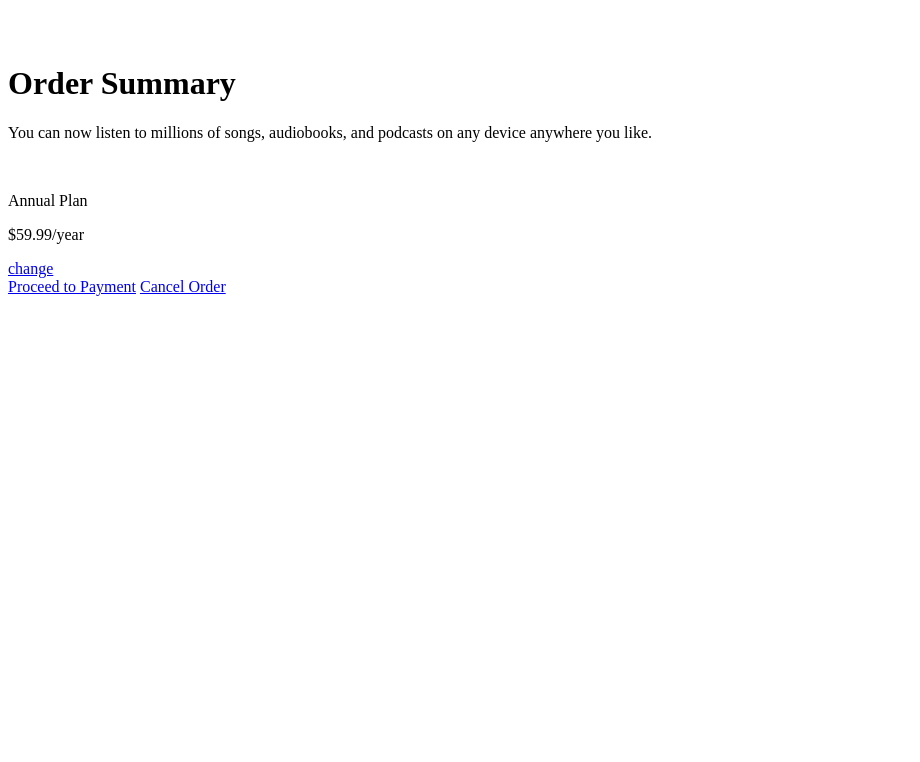
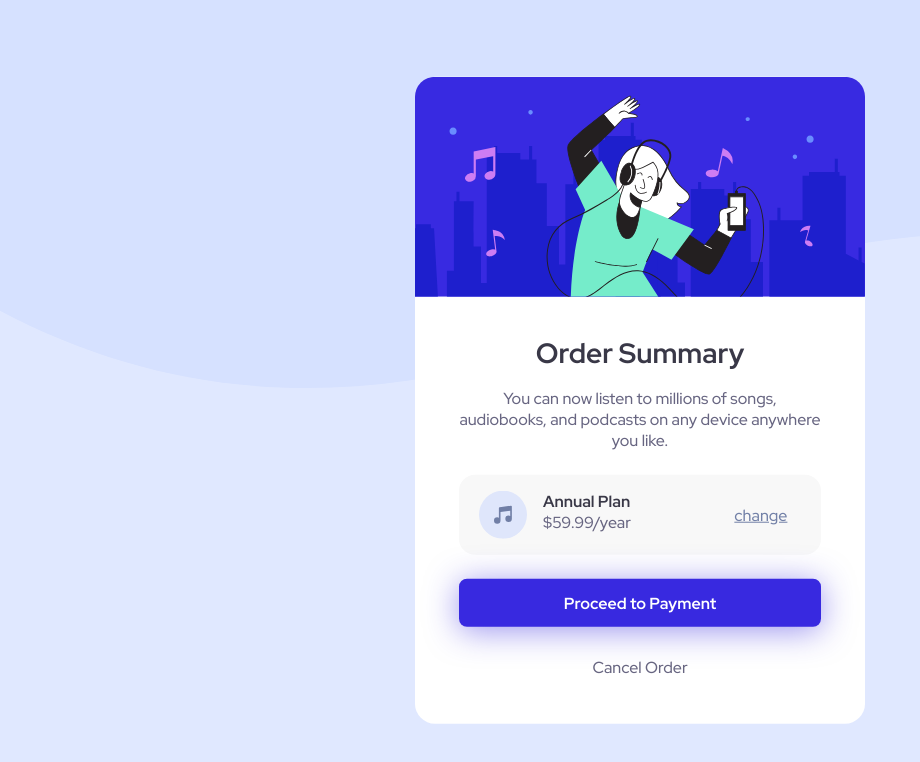
Before and after one commit to eldynmohammad/order-summary-frontendmentor, a plain HTML site: page index.html in a window 1280 px wide. Shown: the whole page, without its empty margins (0-920 px from the left). Drawn offline with Linux system fonts and the light colour scheme; the site is published under a folder, as on GitHub Pages, so addresses that start at the root find nothing.

Commit message:
Add files via upload

```diff
--- a/index.html
+++ b/index.html
@@ -5,25 +5,25 @@
 	<meta charset="UTF-8">
 	<meta http-equiv="X-UA-Compatible" content="IE=edge">
 	<meta name="viewport" content="width=device-width, initial-scale=1.0">
-	<link rel="stylesheet" href="/assets/css/styles.css">
-	<link rel="icon" href="/assets/img/favicon-32x32.png">
+	<link rel="stylesheet" href="assets/css/styles.css">
+	<link rel="icon" href="assets/img/favicon-32x32.png">
 	<title>Order Summary</title>
 </head>
 
 <body>
 	<main>
-		<img src="/assets/img/pattern-background-desktop.svg" alt="" class="bgImg">
-		<img src="/assets/img/pattern-background-mobile.svg" alt="" class="bgImg-mobile">
+		<img src="assets/img/pattern-background-desktop.svg" alt="" class="bgImg">
+		<img src="assets/img/pattern-background-mobile.svg" alt="" class="bgImg-mobile">
 		<div class="container">
 			<div class="card">
-				<img src="/assets/img/illustration-hero.svg" alt="" class="card__img">
+				<img src="assets/img/illustration-hero.svg" alt="" class="card__img">
 
 				<div class="card__content">
 					<h1 class="card__title">Order Summary</h1>
 					<p class="card__subtitle">You can now listen to millions of songs, audiobooks, and podcasts on any
 						device anywhere you like.</p>
 					<div class="card__plan">
-						<img src="/assets/img/icon-music.svg" alt="" class="card__plan-img">
+						<img src="assets/img/icon-music.svg" alt="" class="card__plan-img">
 						<div class="card__plan-text">
 							<p class="card__plan-name">Annual Plan</p>
 							<p class="card__plan-price">$59.99/year</p>
```
